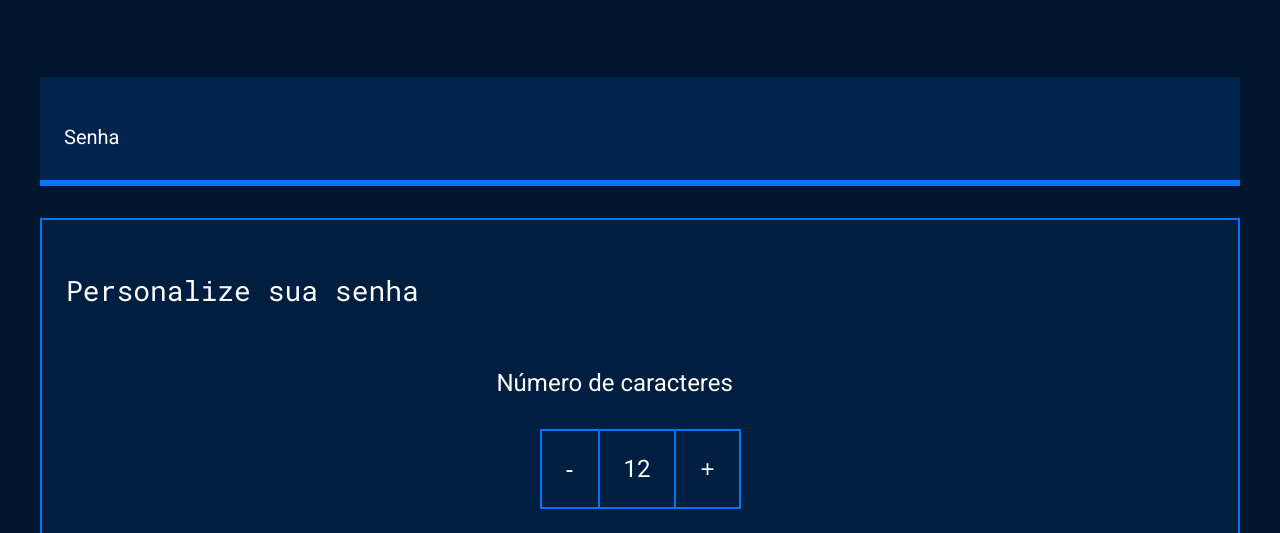
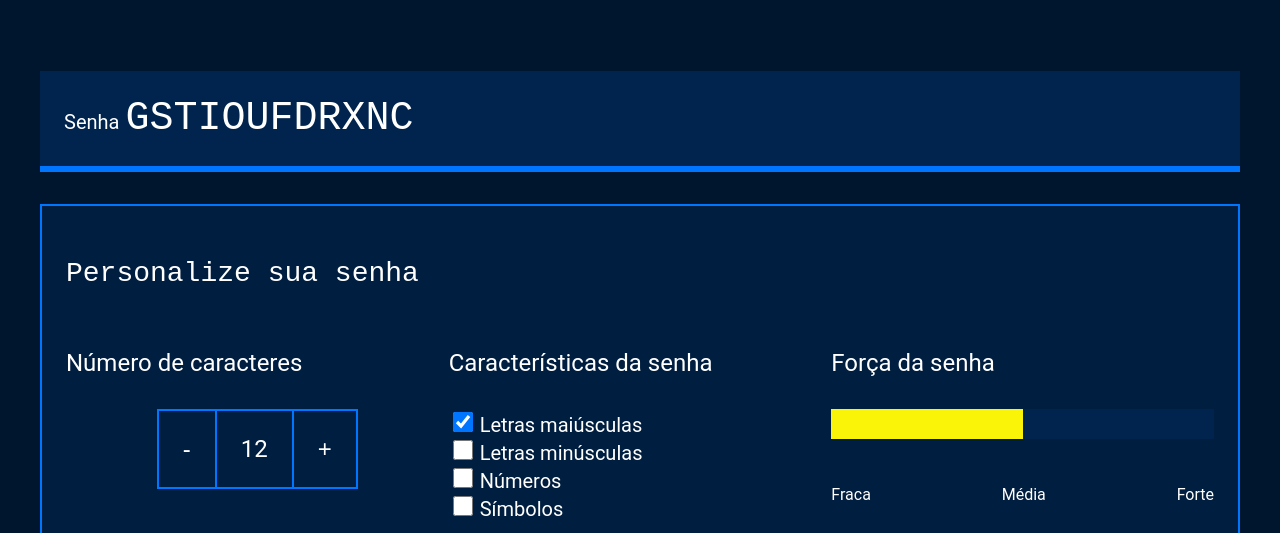
Before and after one commit to larissaborgert/seguran-a-digital, a plain HTML site: page index.html in a window 1280 px wide. Shown: the part 249-782 px from the top of the page. Drawn offline with Linux system fonts and the light colour scheme.

Commit message:
aula 5 :)

```diff
--- a/index.html
+++ b/index.html
@@ -17,12 +17,11 @@
         </div>
         <div class="conteudo-senha">
             <label for="senha">Senha</label>
-            <input name="senha" type="text" id="campo-senha">
+            <input name="senha" type="text" id="campo-senha" readonly>
         </div>
         <div class="parametro">
             <h3 class="parametro-titulo">Personalize sua senha</h3>
             <div class="parametro-coluna__senha">
-                <div class="parametro-senha">
                 <div class="parametro-senha">
                     <h4 class="parametro-senha__titulo">Número de caracteres</h4>
                     <div class="parametro-senha-botoes">
@@ -34,7 +33,7 @@
                 <div class="parametro-senha">
                     <h4 class="parametro-senha__titulo">Características da senha</h4>
                     <div class="parametro-senha-checkbox">
-        <input name="maiusculo" type="checkbox" class="checkbox">
+                        <input name="maiusculo" type="checkbox" class="checkbox" checked>
                         <label for="maiusculo">Letras maiúsculas</label>
                     </div>
                     <div class="parametro-senha-checkbox">
@@ -50,11 +49,20 @@
                         <label for="simbolo">Símbolos</label>
                     </div>
                 </div>
+                <div class="parametro-senha">
                     <h4 class="parametro-senha__titulo">Força da senha</h4>
+                    <div class="barra"></div>
+                    <div class="forca fraca"></div>
+                    <div class="parametro-senha-textos">
+                        <p>Fraca</p>
+                        <p>Média</p>
+                        <p>Forte</p>
+                    </div>
+                    <p class="entropia"></p>
                 </div>
             </div>
         </div>
     </section>
+    <script src="main.js"></script>
 </body>
-
 </html>
--- /dev/null
+++ b/main.js
@@ -0,0 +1,77 @@
+const numeroSenha = document.querySelector('.parametro-senha__texto');
+let tamanhoSenha = 12;
+numeroSenha.textContent = tamanhoSenha;
+const letrasMaiusculas = 'ABCDEFGHIJKLMNOPQRSTUVXYWZ';
+const letrasMinusculas = 'abcdefghijklmnopqrstuvxywz';
+const numeros = '0123456789';
+const simbolos = '!@%*?';
+const botoes = document.querySelectorAll('.parametro-senha__botao');
+const campoSenha = document.querySelector('#campo-senha');
+const checkbox = document.querySelectorAll('.checkbox');
+const forcaSenha = document.querySelector('.forca');
+
+botoes[0].onclick = diminuiTamanho;
+botoes[1].onclick = aumentaTamanho;
+
+function diminuiTamanho() {
+    if (tamanhoSenha > 1) {
+        // tamanhoSenha = tamanhoSenha-1;
+        tamanhoSenha--;
+    }
+    numeroSenha.textContent = tamanhoSenha;
+    geraSenha();
+}
+function aumentaTamanho() {
+    if (tamanhoSenha < 20) {
+        // tamanhoSenha = tamanhoSenha+1;
+        tamanhoSenha++;
+    }
+    numeroSenha.textContent = tamanhoSenha;
+    geraSenha();
+}
+
+for (i = 0; i < checkbox.length; i++) {
+    checkbox[i].onclick = geraSenha;
+}
+
+geraSenha();
+
+function geraSenha() {
+    let alfabeto = '';
+    if (checkbox[0].checked) {
+        alfabeto = alfabeto + letrasMaiusculas;
+    }
+    if (checkbox[1].checked) {
+        alfabeto = alfabeto + letrasMinusculas;
+    }
+    if (checkbox[2].checked) {
+        alfabeto = alfabeto + numeros;
+    }
+    if (checkbox[3].checked) {
+        alfabeto = alfabeto + simbolos;
+    }
+    let senha = '';
+    for (let i = 0; i < tamanhoSenha; i++) {
+        let numeroAleatorio = Math.random() * alfabeto.length;
+        numeroAleatorio = Math.floor(numeroAleatorio);
+        senha = senha + alfabeto[numeroAleatorio];
+    }
+    campoSenha.value = senha;
+    classificaSenha(alfabeto.length);
+
+}
+
+function classificaSenha(tamanhoAlfabeto){
+    let entropia = tamanhoSenha * Math.log2(tamanhoAlfabeto);
+    console.log(entropia);
+    forcaSenha.classList.remove('fraca','media','forte');
+    if (entropia > 57){
+        forcaSenha.classList.add('forte');
+    } else if (entropia > 35 && entropia < 57 ) {
+        forcaSenha.classList.add('media');
+    } else if (entropia <= 35){
+        forcaSenha.classList.add('fraca');
+    }
+    const valorEntropia = document.querySelector('.entropia');
+    valorEntropia.textContent = 2**Math.floor(entropia)/(100e6*60*60*24);
+}
--- a/style.css
+++ b/style.css
@@ -1,5 +1,3 @@
-@import url('https://fonts.googleapis.com/css2?family=Roboto&family=Roboto+Mono&display=swap');
-
 :root{
     --branco: white;
     --cor-de-fundo: #00162E;
@@ -84,18 +82,12 @@
     width: 50%;
     margin: 0 auto;
 }
-label{
-    font-size: 20px;
-}
-@media screen and (min-width: 768px) {
-    .parametro-coluna__senha{
-        flex-direction: row;
-    }
-}
+
 .parametro-senha-botoes{
     display: flex;
     justify-content: center;
 }
+
 .parametro-senha__botao{
     background-color: var(--fundo-texto);
     color: var(--branco);
@@ -111,3 +103,48 @@
     margin: 0;
     font-size: 24px;
 }
+
+label{
+    font-size: 20px;
+}
+
+.checkbox{
+    width: 20px;
+    height: 20px;
+    cursor: pointer;
+}
+
+.barra{
+    background-color: var(--fundo-senha);
+    height: 30px;
+    width: 100%;
+}
+.forca{
+    height: 30px;
+    position: relative;
+    bottom: 30px;
+}
+.fraca{
+    width: 25%;
+    background-color: #E71B32;
+}
+.media{
+    background-color: #FAF408;
+    width: 50%;
+}
+.forte{
+    background-color: #00FF85;
+    width: 100%;
+}
+
+.parametro-senha-textos{
+    display: flex;
+    justify-content: space-between;
+}
+
+
+@media screen and (min-width: 768px) {
+    .parametro-coluna__senha{
+        flex-direction: row;
+    }
+}
```
Lines whose indentation alone changed are shown as unchanged.
